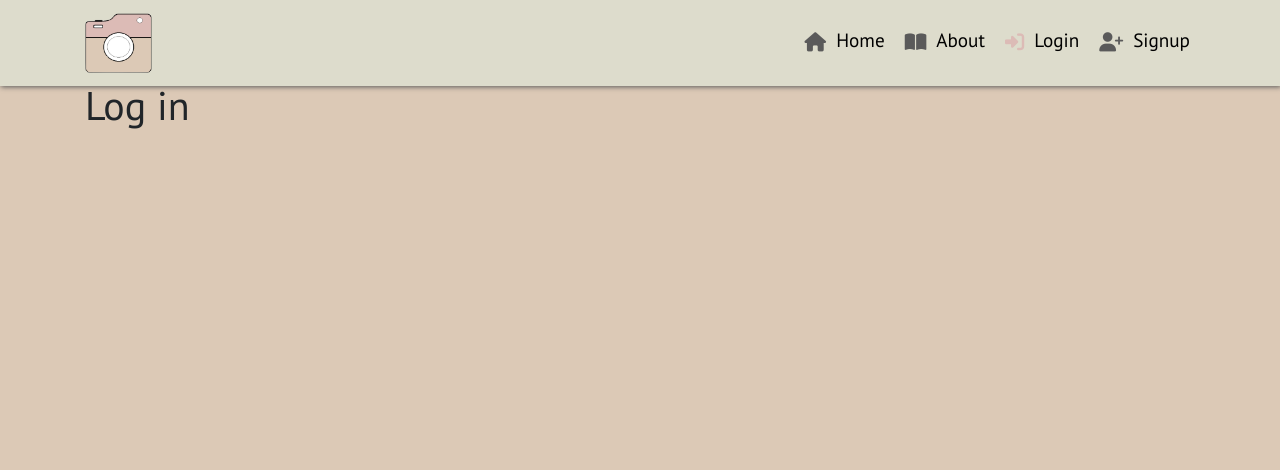
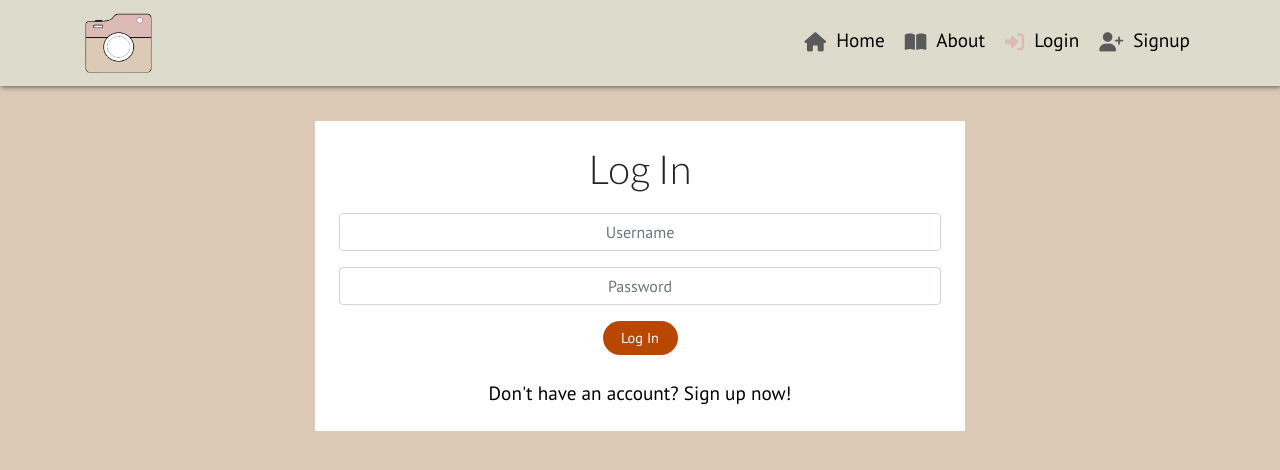
Before and after one commit to Tony118g/captured, a React (Create React App) app: page /login in a window 1280 px wide. Shown: the top 470 px of the page. Built offline with nearby package versions, Linux system fonts and the light colour scheme.

Commit message:
Add a login form and link it to the login navlink

```diff
--- a/src/App.js
+++ b/src/App.js
@@ -4,6 +4,7 @@ import Container from 'react-bootstrap/Container';
 import { Route, Switch } from 'react-router-dom';
 import './api/axiosDefaults';
 import SignUpForm from './pages/auth/SignUpForm';
+import LogInForm from './pages/auth/LogInForm';
 
 function App() {
   return (
@@ -14,7 +15,7 @@ function App() {
           <Route exact path="/" render={()=> <h1>Home page</h1>} />
           <Route exact path="/about" render={()=> <h1>About page</h1>} />
           <Route exact path="/signup" render={()=> <SignUpForm />} />
-          <Route exact path="/login" render={()=> <h1>Log in</h1>} />
+          <Route exact path="/login" render={()=> <LogInForm />} />
           <Route render={()=> <p>Page not found!</p>} />
         </Switch>
       </Container>
--- /dev/null
+++ b/src/pages/auth/LogInForm.js
@@ -0,0 +1,49 @@
+import React from "react";
+import { Link} from "react-router-dom";
+import { Container, Form, Button } from "react-bootstrap";
+import styles from "../../styles/LogInSignUpForm.module.css";
+import btnStyles from "../../styles/Button.module.css";
+
+const LogInForm = () => {
+
+    return (
+        <div>
+            <Container className={`${styles.Container} p-4 text-center `}>
+                <h1 className={styles.Heading}>Log In</h1>
+                <Form className="mb-4">
+                    <Form.Group controlId="username">
+                        <Form.Label className="d-none">Username</Form.Label>
+                        <Form.Control
+                            className={styles.Input}
+                            type="text"
+                            placeholder="Username"
+                            name="username"
+                        />
+                    </Form.Group>
+
+                    <Form.Group controlId="password">
+                        <Form.Label className="d-none">Password</Form.Label>
+                        <Form.Control
+                            className={styles.Input}
+                            type="password"
+                            placeholder="Password"
+                            name="password"
+                        />
+                    </Form.Group>
+
+                    <Button
+                        className={`${btnStyles.Button} ${btnStyles.Bright}`}
+                        type="submit"
+                    >
+                        Log In
+                    </Button>
+                </Form>
+                <Link to="/signup">
+                Don't have an account? <span>Sign up now!</span>
+                </Link>
+            </Container>
+        </div>
+    );
+};
+
+export default LogInForm;
```
